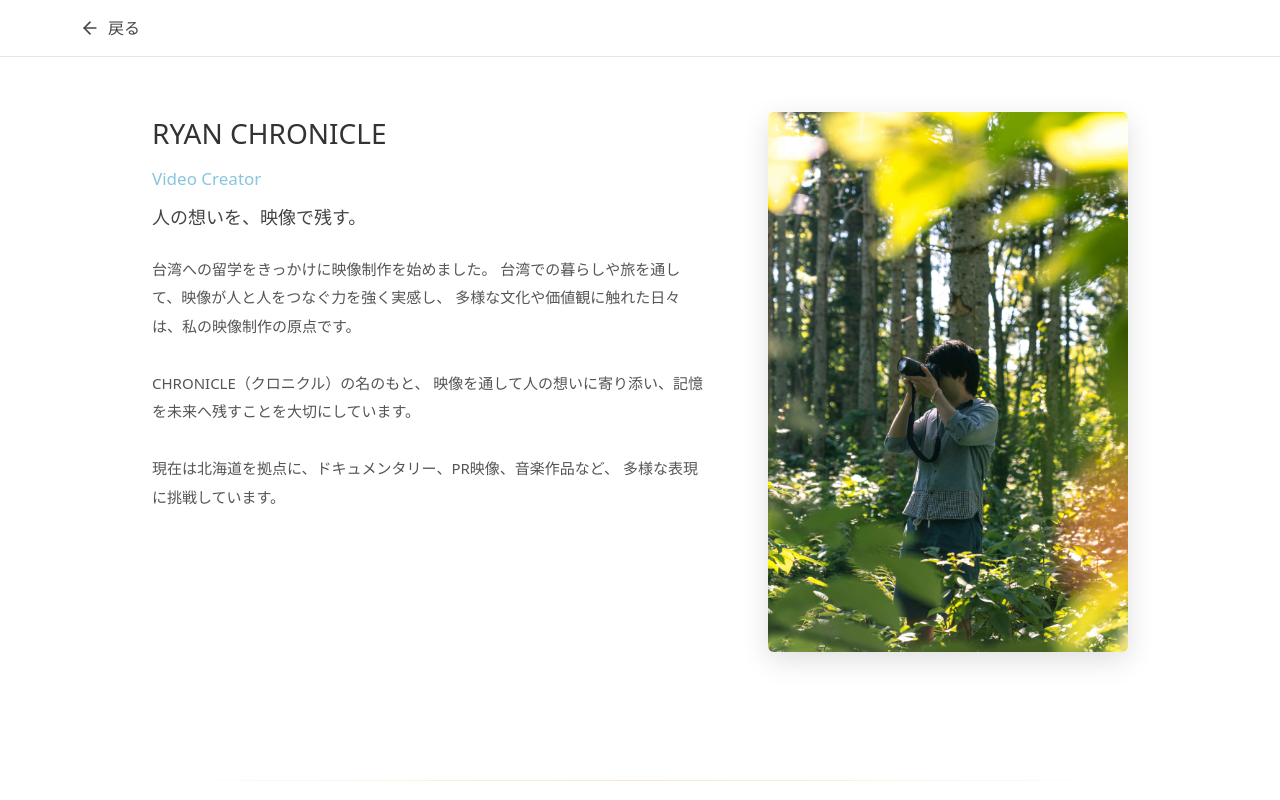
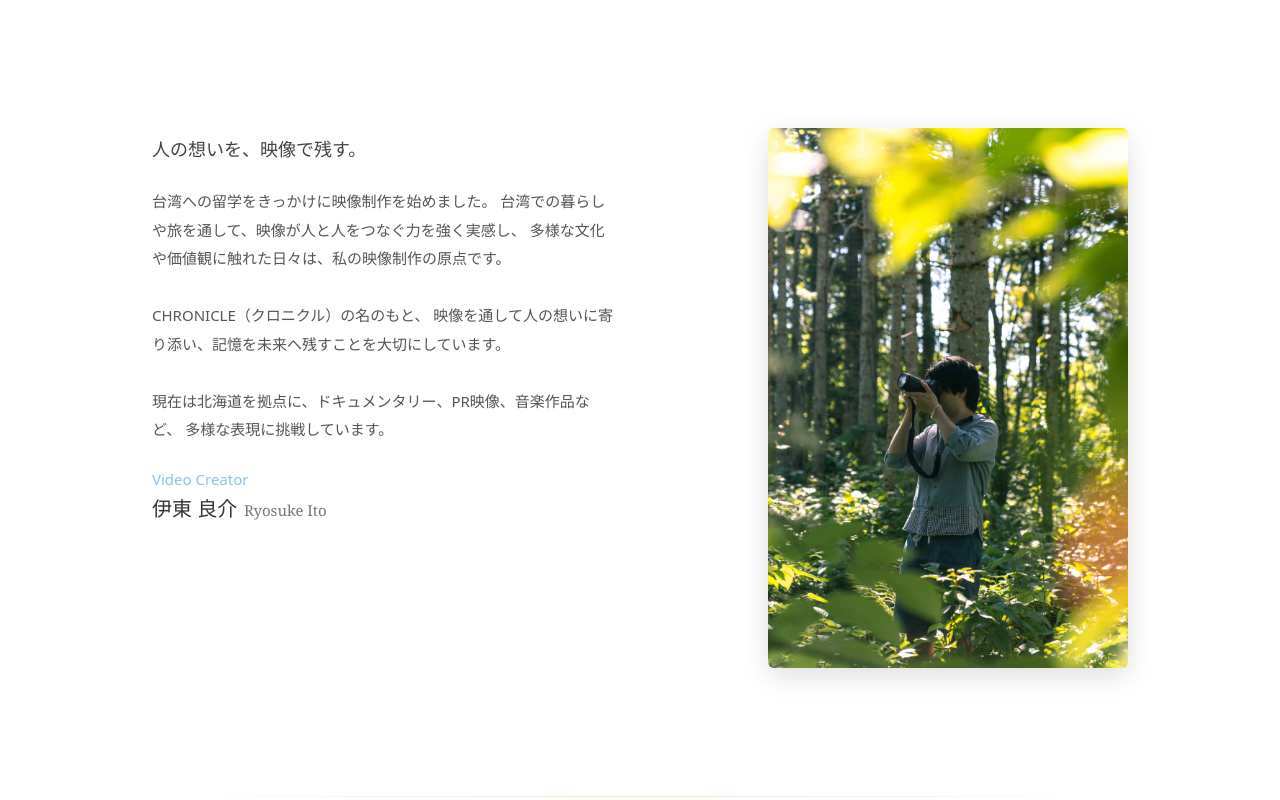
Before and after one commit to ikucha-portfolio/video-creator-portfolio-frontend, a React (Vite) app: page /about in a window 1280 px wide. Shown: the top 800 px of the page. Built offline with nearby package versions, Linux system fonts and the light colour scheme; a web font is replaced by a local one.

Commit message:
Aboutページのヘッダーの文字色を浅葱色へ変更

```diff
--- a/src/components/AboutB.jsx
+++ b/src/components/AboutB.jsx
@@ -1,54 +1,113 @@
 // src/components/AboutB.jsx
-import { ArrowLeft } from "lucide-react";
+import { useEffect, useState } from "react";
+import { Menu, ArrowLeft } from "lucide-react";
+import { Link } from "react-router-dom";
 
+/* =======================================================
+      MAIN COMPONENT
+======================================================== */
 export default function AboutB({ onBack }) {
+  const [isOpen, setIsOpen] = useState(false);
+  const [visible, setVisible] = useState(false);
+
+  // --- スクロールしたらフェードイン ---
+  useEffect(() => {
+    const handleScroll = () => setVisible(window.scrollY > 80);
+    window.addEventListener("scroll", handleScroll);
+    return () => window.removeEventListener("scroll", handleScroll);
+  }, []);
+
   return (
     <div className="min-h-screen bg-white text-[#444]">
 
-      {/* ===========================
-          HEADER
-      ============================ */}
-      <header className="fixed top-0 left-0 right-0 bg-white border-b border-[#E5E5E5] z-50">
-        <div className="px-4 py-4 max-w-6xl mx-auto">
+      {/* =======================================================
+          HEADER（浅葱色に統一）
+      ======================================================= */}
+      <header
+        className={`
+          fixed top-0 left-0 w-full z-50
+          transition-all duration-500
+          ${visible ? "opacity-100" : "opacity-0 pointer-events-none"}
+
+          backdrop-blur-md backdrop-saturate-150
+          bg-[linear-gradient(
+            135deg,
+            rgba(33,81,80,0.25),
+            rgba(59,130,140,0.18),
+            rgba(86,166,178,0.13),
+            rgba(126,192,204,0.10)
+          )]
+          bg-opacity-40 border-b border-white/10
+        `}
+      >
+        <div className="max-w-6xl mx-auto px-6 flex items-center justify-between h-16 md:h-20">
+
+          {/* Logo（浅葱色） */}
+          <Link
+            to="/"
+            className="font-mincho text-[#147C88] text-lg md:text-xl tracking-wide"
+            translate="no"
+          >
+            RYAN.CHRONICLE
+          </Link>
+
+          {/* Mobile Menu */}
           <button
-            onClick={onBack}
-            className="flex items-center gap-2 text-[#444] hover:opacity-70 transition"
+            onClick={() => setIsOpen(!isOpen)}
+            className="text-[#147C88] md:hidden transition-transform duration-300 active:scale-95"
+            aria-label="open navigation menu"
           >
-            <ArrowLeft className="h-5 w-5" />
-            戻る
+            <Menu size={22} strokeWidth={1.4} className="scale-x-[1.15] scale-y-[0.85]" />
           </button>
+
+          {/* Desktop Menu */}
+          <nav className="hidden md:flex gap-8 text-[#147C88] text-sm font-medium">
+            <Link to="/" className="hover:text-[#0f5d68]" translate="no">Works</Link>
+            <Link to="/about" className="hover:text-[#0f5d68]" translate="no">About</Link>
+            <a href="/#contact" className="hover:text-[#0f5d68]" translate="no">Contact</a>
+          </nav>
         </div>
+
+        {/* Mobile Navigation */}
+        {isOpen && (
+          <div
+            className="
+              md:hidden
+              bg-[linear-gradient(
+                135deg,
+                rgba(33,81,80,0.28),
+                rgba(59,130,140,0.20),
+                rgba(86,166,178,0.17),
+                rgba(126,192,204,0.12)
+              )]
+              backdrop-blur-xl backdrop-saturate-150
+              border-t border-white/10
+            "
+          >
+            <nav className="flex flex-col items-center gap-4 py-6 text-[#147C88] text-base font-medium">
+              <Link onClick={() => setIsOpen(false)} to="/" className="hover:text-[#0f5d68]" translate="no">Works</Link>
+              <Link onClick={() => setIsOpen(false)} to="/about" className="hover:text-[#0f5d68]" translate="no">About</Link>
+              <a onClick={() => setIsOpen(false)} href="/#contact" className="hover:text-[#0f5d68]" translate="no">Contact</a>
+            </nav>
+          </div>
+        )}
       </header>
 
-      {/* ===========================
-          MAIN
-      ============================ */}
-      <main className="pt-28 pb-32 px-6 max-w-5xl mx-auto space-y-32">
+      {/* =======================================================
+          MAIN CONTENT
+      ======================================================= */}
+      <main className="pt-32 pb-32 px-6 max-w-5xl mx-auto space-y-32">
 
         {/* =======================================================
             PROFILE：左テキスト × 右写真
         ======================================================= */}
         <section className="scroll-rise">
-          <div className="grid grid-cols-1 md:grid-cols-[1.5fr_1fr] gap-12 items-start">
+  <div className="grid grid-cols-1 md:grid-cols-2 gap-12 items-start">
 
-            {/* --- LEFT TEXT --- */}
-            <div className="space-y-6">
+    {/* LEFT TEXT */}
+    <div className="space-y-6 max-w-[520px]">
       <div className="space-y-3">
-                <h1
-                  className="text-[28px] font-medium text-[#333]"
-                  translate="no"
-                >
-                  RYAN CHRONICLE
-                </h1>
-
-                <p
-                  className="text-[#89C4E1] text-[17px]"
-                  translate="no"
-                >
-                  Video Creator
-                </p>
-
-                <h2 className="text-[18px] font-medium mt-4 text-[#444]">
+        <h2 className="text-[18px] font-medium mt-2 text-[#444]">
           人の想いを、映像で残す。
         </h2>
       </div>
@@ -59,24 +118,39 @@ export default function AboutB({ onBack }) {
         多様な文化や価値観に触れた日々は、私の映像制作の原点です。
 
         <br /><br />
-
         <span translate="no">CHRONICLE</span>（クロニクル）の名のもと、
         映像を通して人の想いに寄り添い、記憶を未来へ残すことを大切にしています。
 
         <br /><br />
-
         現在は北海道を拠点に、ドキュメンタリー、PR映像、音楽作品など、
         多様な表現に挑戦しています。
       </p>
+
+      {/* 署名 */}
+      <div className="mt-8 space-y-1" translate="no">
+        <p className="text-[15px] text-[#89C4E1] font-medium">
+          Video Creator
+        </p>
+
+        <p className="text-[20px] font-serif text-[#333] flex items-baseline">
+          伊東 良介
+          <span
+            className="text-[15px] font-serif text-[#777] ml-[0.45em]"
+            translate="no"
+          >
+            Ryosuke Ito
+          </span>
+        </p>
+      </div>
     </div>
 
-            {/* --- RIGHT PHOTO --- */}
+    {/* RIGHT PHOTO */}
     <div className="flex justify-end fade-up">
       <img
         src="/src/assets/ryan.jpg"
-                alt="Ryan Chronicle"
+        alt="Ryosuke Ito"
         className="
-                  w-full max-w-[340px] md:max-w-[360px]
+          w-full max-w-[360px]
           object-cover rounded-md
           shadow-[0_8px_28px_rgba(0,0,0,0.13)]
         "
@@ -93,9 +167,7 @@ export default function AboutB({ onBack }) {
         ======================================================= */}
         <div className="max-w-3xl mx-auto space-y-32">
 
-          {/* =======================================================
-              Biography（経歴）
-          ======================================================= */}
+          {/* Biography */}
           <section className="space-y-10">
             <SectionTitle translate="no">Biography</SectionTitle>
 
@@ -136,14 +208,11 @@ export default function AboutB({ onBack }) {
 
           <Divider />
 
-          {/* =======================================================
-              Core Values（大切にしていること）– C案
-          ======================================================= */}
+          {/* Core Values */}
           <section className="space-y-12">
             <SectionTitle translate="no">Core Values</SectionTitle>
 
             <div className="space-y-16">
-
               <ValueItem number="01" title="Honoring Emotions with Care">
                 背景や感情に向き合い、その想いが自然に映像へ宿るよう制作しています。
               </ValueItem>
@@ -155,28 +224,22 @@ export default function AboutB({ onBack }) {
               <ValueItem number="03" title="Creating Memories That Last">
                 <span translate="no">Chronicle</span> として、心に残る記録を未来へ受け渡す映像を作り続けています。
               </ValueItem>
-
             </div>
           </section>
 
           <Divider />
 
-          {/* =======================================================
-              Gear & Software（使用機材・ソフト）
-          ======================================================= */}
+          {/* Gear & Software */}
           <section className="space-y-10">
             <SectionTitle translate="no">Gear & Software</SectionTitle>
 
             <div className="text-[15px] text-[#555] leading-[1.9] space-y-6">
 
-              {/* Camera Gear */}
-              <h3 className="font-medium text-[17px] mt-4" translate="no">
-                Camera Gear
-              </h3>
+              <h3 className="font-medium text-[17px] mt-4" translate="no">Camera Gear</h3>
 
               <ul className="space-y-3" translate="no">
                 <ListItem>FUJIFILM X-H2</ListItem>
-                <ListItem>FUJIFILM X-T3</ListItem>
+                <ListItem>FUJIFILX-T3</ListItem>
                 <ListItem>XF 18-55mm F2.8-4</ListItem>
                 <ListItem>Tokina ATX-M 33mm F1.4</ListItem>
                 <ListItem>TAMRON 18-300mm</ListItem>
@@ -192,10 +255,7 @@ export default function AboutB({ onBack }) {
                 <ListItem>Ulanzi VL120 RGB Light</ListItem>
               </ul>
 
-              {/* Software */}
-              <h3 className="font-medium text-[17px] mt-10" translate="no">
-                Software
-              </h3>
+              <h3 className="font-medium text-[17px] mt-10" translate="no">Software</h3>
 
               <ul className="space-y-2" translate="no">
                 <li>Premiere Pro</li>
@@ -227,20 +287,14 @@ export default function AboutB({ onBack }) {
 }
 
 /* =======================================================
-      REUSABLE PARTS
+      REUSABLE COMPONENTS
 ======================================================= */
 
 function SectionTitle({ children }) {
   return (
-    <h2
-      className="text-[22px] font-medium relative pb-2 text-[#444]"
-      translate="no"
-    >
+    <h2 className="text-[22px] font-medium relative pb-2 text-[#444]" translate="no">
       {children}
-      <span className="
-        block h-[2px] bg-[#89C4E1]/60 mt-1
-        w-0 animate-underlineExpand
-      "></span>
+      <span className="block h-[2px] bg-[#89C4E1]/60 mt-1 w-0 animate-underlineExpand"></span>
     </h2>
   );
 }
@@ -258,7 +312,6 @@ function YearBlock({ year, children }) {
   );
 }
 
-/* ==== C案：大きい数字デザイン ==== */
 function ValueItem({ number, title, children }) {
   return (
     <div className="relative">
@@ -268,8 +321,7 @@ function ValueItem({ number, title, children }) {
           text-[44px] md:text-[52px]
           text-[#e5e5e5]
           font-light leading-none
-          -translate-y-3
-          tracking-tight select-none
+          -translate-y-3 tracking-tight select-none
         "
         translate="no"
       >
@@ -277,9 +329,7 @@ function ValueItem({ number, title, children }) {
       </span>
 
       <div className="pl-14 md:pl-16">
-        <h3 className="font-medium text-[17px] mb-2 text-[#444]" translate="no">
-          {title}
-        </h3>
+        <h3 className="font-medium text-[17px] mb-2 text-[#444]" translate="no">{title}</h3>
         <p className="text-[15px] leading-[1.9] text-[#555]">{children}</p>
       </div>
     </div>
@@ -288,11 +338,6 @@ function ValueItem({ number, title, children }) {
 
 function ListItem({ children }) {
   return (
-    <li
-      className="text-[#89C4E1] hover:underline"
-      translate="no"
-    >
-      {children}
-    </li>
+    <li className="text-[#89C4E1] hover:underline" translate="no">{children}</li>
   );
 }
```
Lines whose indentation alone changed are shown as unchanged.
